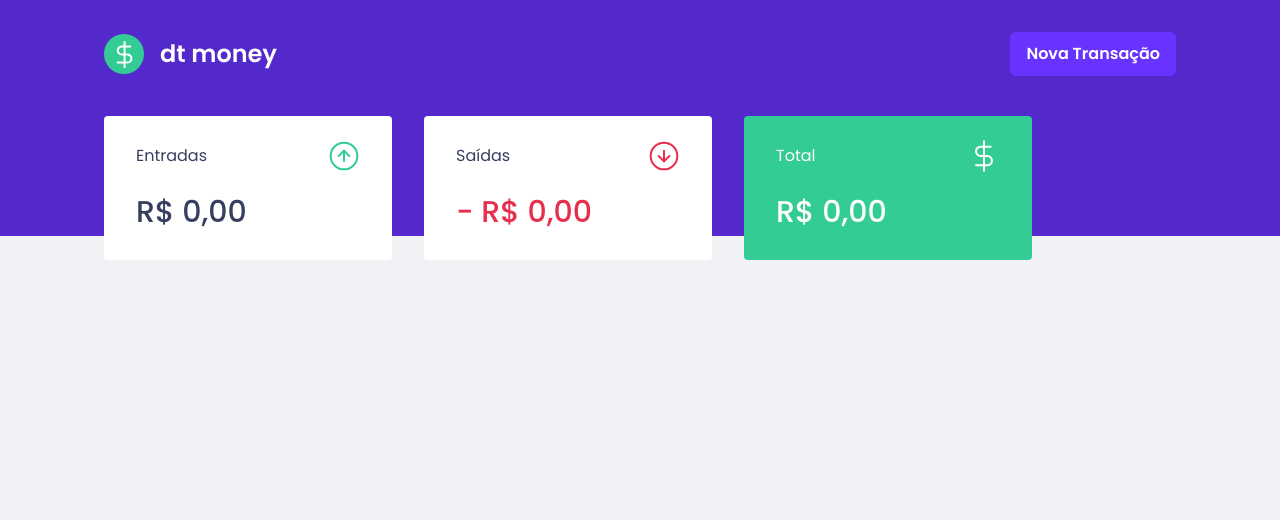
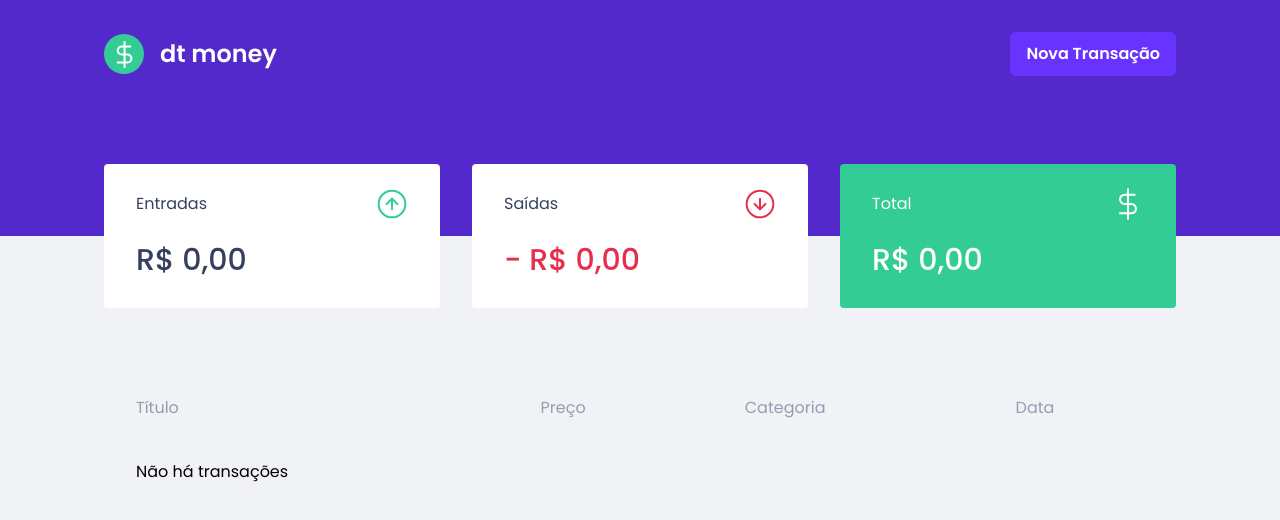
Before and after one commit to lcsglrt/dtmoney, a React (Create React App) app: page / in a window 1280 px wide. Shown: the top 520 px of the page. Built offline with nearby package versions, Linux system fonts and the light colour scheme.

Commit message:
Criada tabela de transacoes pra desktop e finalizado responsividade

```diff
--- a/src/App.js
+++ b/src/App.js
@@ -8,13 +8,13 @@ import { Header } from './components/Header';
 import { NewTransactionModal } from './components/NewTransactionModal';
 
 function App() {
-  const [transactionsTable, setTransactionsTable] = useState([]);
+  const [transactionsData, setTransactionsData] = useState([]);
   const [transactions, setTransactions] = useState([]);
 
   const [isNewTransactionModalOpen, SetIsNewTransactionModalOpen] = useState(false);
 
   useEffect(() => {
-    setTransactionsTable(transactions);
+    setTransactionsData(transactions);
   }, [transactions]);
 
   function handleOpenNewTransactionModal() {
@@ -25,7 +25,7 @@ function App() {
     SetIsNewTransactionModalOpen(false);
   }
 
-  const summary = transactionsTable.reduce((acc, transaction) => {
+  const summary = transactionsData.reduce((acc, transaction) => {
     if (transaction.type === 'deposit') {
       acc.deposits += transaction.amount;
       acc.total += transaction.amount;
@@ -44,7 +44,7 @@ function App() {
   return (
     <div className="bg-background min-h-screen">
       <Header onOpenNewTransactionModal={handleOpenNewTransactionModal} />
-      <DashBoard transactionsTable={transactionsTable} summary={summary} />
+      <DashBoard transactionsData={transactionsData} summary={summary} />
       <NewTransactionModal
         isOpen={isNewTransactionModalOpen}
         onRequestClose={handleCloseNewTransactionModal}
--- a/src/components/Dashboard/index.js
+++ b/src/components/Dashboard/index.js
@@ -1,13 +1,11 @@
 import { Summary } from "../Summary";
 import { TransactionsList } from "../TransactionsList";
 
-export function DashBoard({ transactionsTable, summary }) {
+export function DashBoard({ transactionsData, summary }) {
   return (
     <main className="max-w-custom mx-auto py-10 px-6">
-      <Summary summary={summary} transactionsTable={transactionsTable} />
-      <div className="md:hidden">
-        <TransactionsList transactionsTable={transactionsTable} />
-      </div>
+      <Summary summary={summary} transactionsData={transactionsData} />
+        <TransactionsList transactionsData={transactionsData} />
     </main>
   )
 }
--- a/src/components/NewTransactionModal/index.js
+++ b/src/components/NewTransactionModal/index.js
@@ -48,8 +48,9 @@ export function NewTransactionModal({ isOpen, onRequestClose, transactions, setT
       <Modal
         isOpen={isOpen}
         onRequestClose={onRequestClose}
-        overlayClassName="react-modal-overlay"
-        className="react-modal"
+        overlayClassName="react-modal-overlay
+          lg:bg-black lg:bg-opacity-50  lg:fixed  lg:bottom-0  lg:top-0  lg:left-0  lg:right-0  lg:flex  lg:items-center  lg:justify-center"
+        className="react-modal lg:w-modal lg:rounded"
       >
         <div className="flex items-center justify-between">
           <h2 className="text-title font-semibold text-2xl py-8">Cadastrar transação</h2>
--- a/src/components/Summary/index.js
+++ b/src/components/Summary/index.js
@@ -5,16 +5,16 @@ import incomeImg from '../../assets/income.svg';
 import outcomeImg from '../../assets/outcome.svg';
 import total from '../../assets/total.svg';
 
-export function Summary({ summary, transactionsTable }) {
+export function Summary({ summary, transactionsData }) {
   const summaryDates = {
     deposits: '',
     withdraws: '',
     total: ''
   };
 
-  if (transactionsTable.length > 0) {
-    const findLastDepositDate = transactionsTable.filter(transaction => transaction.type === 'deposit');
-    const findLastWithdrawDate = transactionsTable.filter(transaction => transaction.type === 'withdraw');
+  if (transactionsData.length > 0) {
+    const findLastDepositDate = transactionsData.filter(transaction => transaction.type === 'deposit');
+    const findLastWithdrawDate = transactionsData.filter(transaction => transaction.type === 'withdraw');
 
     if (findLastDepositDate.length > 0) {
       const timestampLastDepositDate = findLastDepositDate[findLastDepositDate.length - 1].id;
@@ -26,27 +26,29 @@ export function Summary({ summary, transactionsTable }) {
       summaryDates.withdraws = `Última saída dia ${format(new Date(timestampLastWithdrawDate), "d 'de' MMMM", { locale: ptBR })}`;
     }
 
-    const timestampLastTransactionDate = transactionsTable[transactionsTable.length - 1].id;
+    const timestampLastTransactionDate = transactionsData[transactionsData.length - 1].id;
     summaryDates.total = `Última transação dia ${format(new Date(timestampLastTransactionDate), "d 'de' MMMM", { locale: ptBR })}`;
 
   }
 
-
-
   return (
-    <div className="relative flex -mt-40 overflow-x-auto container-summary">
-      <div className="-top-40 bg-shape py-6 px-8 rounded text-title w-72 flex-shrink-0 content-summary">
+    <div className="flex justify-between -mt-28 overflow-x-auto container-summary">
+      <div className="-top-40 bg-shape py-6 px-8 rounded text-title content-summary w-72 flex-shrink-0
+      lg:flex-1">
         <header className="flex items-center justify-between">
           <p>Entradas</p>
           <img src={incomeImg} alt="Entradas" />
         </header>
-        <strong className="block mt-4 text-3xl font-medium leading-summary">{new Intl.NumberFormat('pt-BR', {
-        style: 'currency',
-        currency: 'BRL'}).format(summary.deposits)}</strong>
-        <p className="md:hidden text-sm text-text">{summaryDates.deposits}</p>
+        <strong className="block mt-4 text-3xl font-medium leading-summary">
+          {new Intl.NumberFormat('pt-BR', { style: 'currency', currency: 'BRL'}).format(summary.deposits)}
+        </strong>
+        <p className="md:hidden text-sm text-text">
+          {summaryDates.deposits}
+        </p>
       </div>
 
-      <div className="bg-shape py-6 px-8 rounded text-title md:h-auto w-72 mx-8 flex-shrink-0 content-summary">
+      <div className="bg-shape py-6 px-8 rounded text-title mx-8 w-72 content-summary flex-shrink-0
+      lg:flex-1">
         <header className="flex items-center justify-between">
           <p>Saídas</p>
           <img src={outcomeImg} alt="Entradas" />
@@ -64,7 +66,8 @@ export function Summary({ summary, transactionsTable }) {
         <p className="md:hidden text-sm text-text">{summaryDates.withdraws}</p>
       </div>
 
-      <div className={`${summary.total >= 0 ? 'bg-green' : 'bg-red'} py-6 px-8 rounded text-title md:h-auto w-72 flex-shrink-0 content-summary`}>
+      <div className={`${summary.total >= 0 ? 'bg-green' : 'bg-red'} py-6 px-8 rounded text-title w-72 flex-shrink-0 content-summary
+      lg:flex-1`}>
         <header className="flex items-center justify-between">
           <p className="text-shape">Total</p>
           <img src={total} alt="Entradas" />
--- a/src/components/TransactionsList/index.js
+++ b/src/components/TransactionsList/index.js
@@ -1,16 +1,17 @@
 import { TransactionCard } from "../TransactionCard"
 
-export function TransactionsList({ transactionsTable }) {
+export function TransactionsList({ transactionsData }) {
   return (
-    <div className="pt-8">
+    <>
+      <div className="pt-8 lg:hidden">
         <div className="flex items-center justify-between">
           <p className="text-2xl text-title">Listagem</p>
-        <p className="text-sm text-text">{transactionsTable.length} {transactionsTable.length > 1 ? 'itens' : 'item'}</p>
+          <p className="text-sm text-text">{transactionsData.length} {transactionsData.length > 1 ? 'itens' : 'item'}</p>
         </div>
         {
-        transactionsTable.length === 0 ? <p>Não há transações</p> :
+          transactionsData.length === 0 ? <p>Não há transações</p> :
           <ul>
-          {transactionsTable.map(transaction => (
+            {transactionsData.map(transaction => (
               <li key={transaction.id}>
                 <TransactionCard transaction={transaction} />
               </li>
@@ -18,5 +19,37 @@ export function TransactionsList({ transactionsTable }) {
           </ul>
         }
       </div>
+      <div className="mt-16 hidden lg:block">
+        <table className="w-full border-separate">
+          <thead>
+            <tr>
+              <th className="text-text font-normal text-left py-4 px-8">Título</th>
+              <th className="text-text font-normal text-left py-4 px-8">Preço</th>
+              <th className="text-text font-normal text-left py-4 px-8">Categoria</th>
+              <th className="text-text font-normal text-left py-4 px-8">Data</th>
+            </tr>
+          </thead>
+          <tbody>
+            {
+              transactionsData.length === 0 ?
+                <tr>
+                  <p className="px-8 py-4">Não há transações</p>
+                </tr> :
+              transactionsData.map(transaction => (
+                <tr key={transaction.id} className="rounded">
+                  <td className="text-title  py-4 px-8 border-none bg-shape">{transaction.title}</td>
+                  <td className={`${transaction.type === 'deposit' ? 'text-green' : 'text-red'} py-4 px-8 border-none bg-shape`}>
+                    { transaction.type === 'withdraw' && '- ' }
+                    { new Intl.NumberFormat('pt-BR', { style: 'currency', currency: 'BRL'}).format(transaction.amount) }
+                  </td>
+                  <td className="text-text py-4 px-8 border-none bg-shape">{transaction.category}</td>
+                  <td className="text-text py-4 px-8 border-none bg-shape">{transaction.createdAt}</td>
+                </tr>
+              ))
+            }
+          </tbody>
+        </table>
+      </div>
+    </>
   )
 }
--- a/src/index.css
+++ b/src/index.css
@@ -89,3 +89,7 @@ code {
 .content-summary {
   scroll-snap-align: start;
 }
+
+table {
+  border-spacing: 0 0.5rem;
+}
--- a/tailwind.config.js
+++ b/tailwind.config.js
@@ -2,7 +2,6 @@ module.exports = {
   purge: ['./src/**/*.{js,jsx,ts,tsx}', './public/index.html'],
   darkMode: false,
   theme: {
-
     maxWidth: {
       'custom': '1120px',
     },
@@ -23,6 +22,9 @@ module.exports = {
       width: {
         'logo': '135px'
       },
+      spacing: {
+        'modal': '576px'
+      },
       lineHeight: {
         'summary': '3rem'
       }
```
Lines whose indentation alone changed are shown as unchanged.
